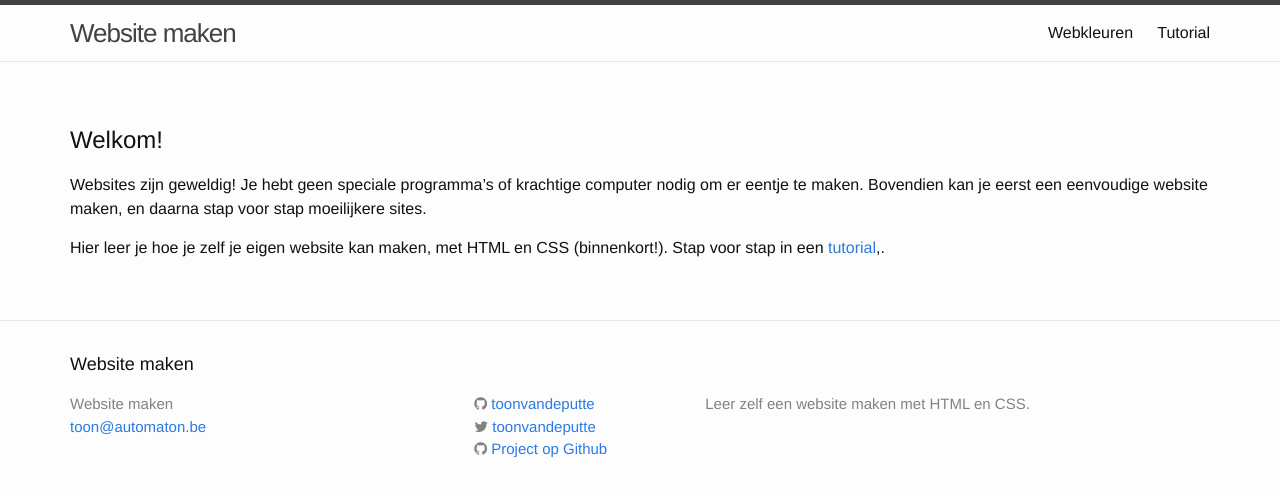
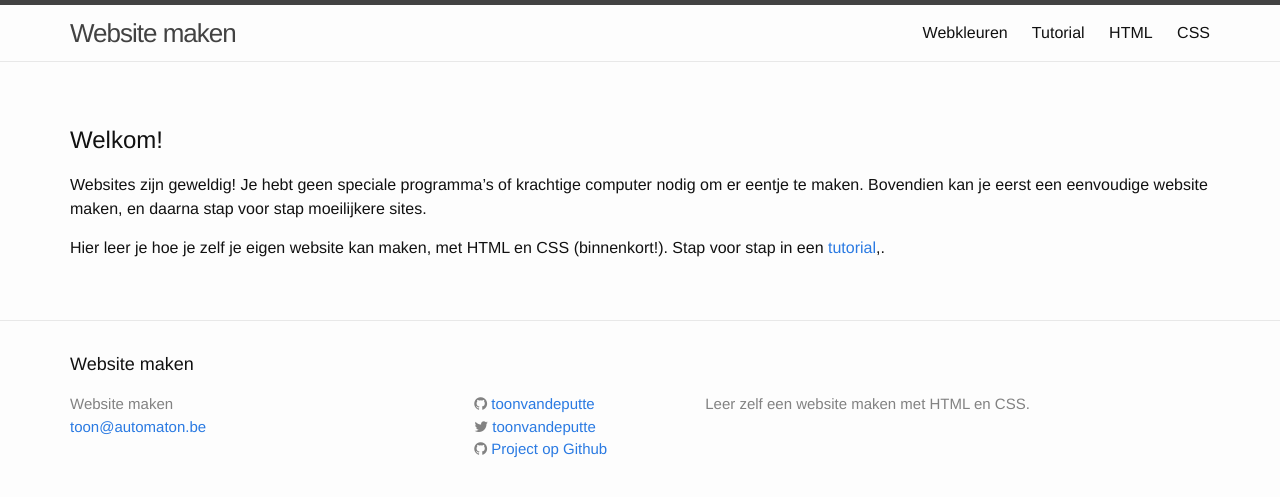
Before and after one commit to toonvandeputte/coderdojo_html_css, a Jekyll site: the page built from index.md, in a window 1280 px wide. Shown: the top 497 px of the page. Built offline with Jekyll 4.4.1, drawn with Linux system fonts in a browser that asks for light colours.

Commit message:
aparte links naar HTML en CSS tutorial in header

```diff
--- a/_includes/header.html
+++ b/_includes/header.html
@@ -19,6 +19,8 @@
              <a class="page-link" href="{{ site.github.url }}{{ my_page.url }}">{{ my_page.title }}</a>
           {% endif %}
         {% endfor %}
+        <a class="page-link" href="{{ site.github.url }}/tutorial-html">HTML</a>
+        <a class="page-link" href="{{ site.github.url }}/tutorial-css">CSS</a>
       </div>
     </nav>
 
```
